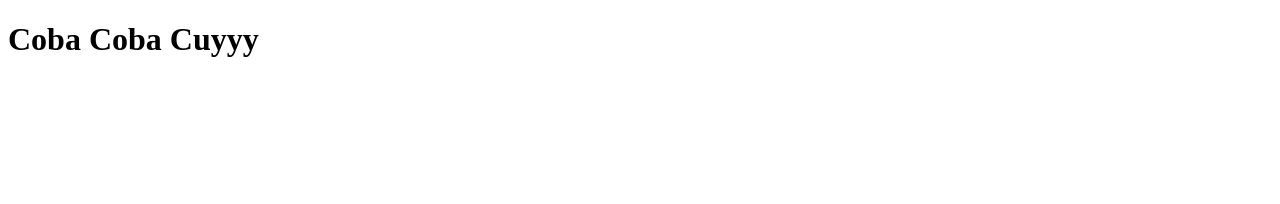
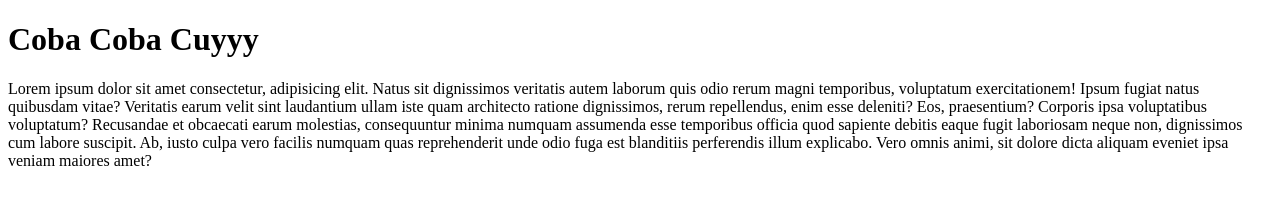
Before and after one commit to NopalHalim/Tes-Git-Remote, a plain HTML site: page index.html in a window 1280 px wide. Drawn offline with Linux system fonts and the light colour scheme.

Commit message:
Menambahkan paragraph

```diff
--- a/index.html
+++ b/index.html
@@ -8,5 +8,11 @@
   </head>
   <body>
     <h1>Coba Coba Cuyyy</h1>
+    <p>
+      Lorem ipsum dolor sit amet consectetur, adipisicing elit. Natus sit dignissimos veritatis autem laborum quis odio rerum magni temporibus, voluptatum exercitationem! Ipsum fugiat natus quibusdam vitae? Veritatis earum velit sint
+      laudantium ullam iste quam architecto ratione dignissimos, rerum repellendus, enim esse deleniti? Eos, praesentium? Corporis ipsa voluptatibus voluptatum? Recusandae et obcaecati earum molestias, consequuntur minima numquam assumenda
+      esse temporibus officia quod sapiente debitis eaque fugit laboriosam neque non, dignissimos cum labore suscipit. Ab, iusto culpa vero facilis numquam quas reprehenderit unde odio fuga est blanditiis perferendis illum explicabo. Vero
+      omnis animi, sit dolore dicta aliquam eveniet ipsa veniam maiores amet?
+    </p>
   </body>
 </html>
```
